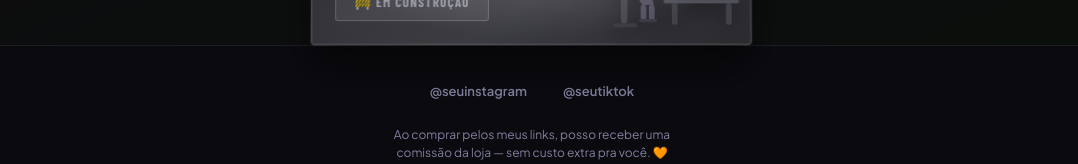
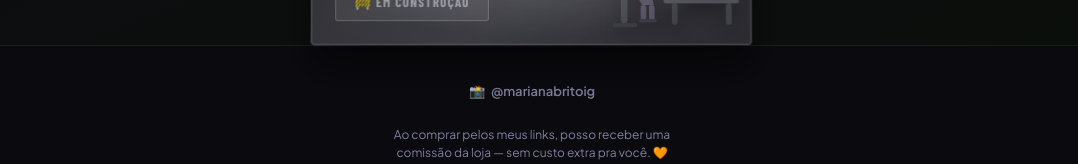
Before and after one commit to mmrovtredu-ctrl/linkbio, a React (Vite) app: page / in a window 1280 px wide. Shown: the part 766-930 px from the top of the page, without its empty margins (108-1186 px from the left). Built offline with nearby package versions, Linux system fonts and the light colour scheme; a web font is replaced by a local one.

Commit message:
Add files via upload

```diff
--- a/src/app/App.tsx
+++ b/src/app/App.tsx
@@ -386,16 +386,6 @@ function World3DCard({ worldId, index, onClick }: World3DCardProps) {
     applyTilt(nx, ny);
   }, [applyTilt]);
 
-  const handleTouchMove = useCallback((e: React.TouchEvent) => {
-    e.preventDefault();
-    const touch = e.touches[0];
-    const rect = containerRef.current?.getBoundingClientRect();
-    if (!rect) return;
-    const nx = ((touch.clientX - rect.left) / rect.width - 0.5) * 2;
-    const ny = ((touch.clientY - rect.top) / rect.height - 0.5) * 2;
-    applyTilt(nx, ny);
-  }, [applyTilt]);
-
   useEffect(() => () => cancelAnimationFrame(animRef.current), []);
 
   const shadowX = tilt.y * 2;
@@ -422,9 +412,6 @@ function World3DCard({ worldId, index, onClick }: World3DCardProps) {
       onMouseMove={handleMouseMove}
       onMouseLeave={() => { setInteracting(false); resetTilt(); }}
       onMouseEnter={() => setInteracting(true)}
-      onTouchStart={() => setInteracting(true)}
-      onTouchMove={handleTouchMove}
-      onTouchEnd={() => { setInteracting(false); resetTilt(); }}
       onClick={handleClick}
       role="button"
       aria-label={emConstrucao ? `${world.name} — em construção` : `Entrar no mundo ${world.name}`}
@@ -643,23 +630,12 @@ function ProductCard({ product, world, index, isTikTok }: ProductCardProps) {
   const [tilt, setTilt] = useState({ x: 0, y: 0 });
   const ref = useRef<HTMLDivElement>(null);
 
-  const handleTouch = (e: React.TouchEvent) => {
-    const touch = e.touches[0];
-    const rect = ref.current?.getBoundingClientRect();
-    if (!rect) return;
-    const nx = ((touch.clientX - rect.left) / rect.width - 0.5) * 2;
-    const ny = ((touch.clientY - rect.top) / rect.height - 0.5) * 2;
-    setTilt({ x: -ny * 8, y: nx * 8 });
-  };
-
   return (
     <motion.div
       ref={ref}
       initial={{ opacity: 0, y: 20 }}
       animate={{ opacity: 1, y: 0 }}
       transition={{ duration: 0.35, delay: index * 0.05, ease: [0.22, 1, 0.36, 1] }}
-      onTouchMove={handleTouch}
-      onTouchEnd={() => setTilt({ x: 0, y: 0 })}
       onMouseMove={(e) => {
         const rect = ref.current?.getBoundingClientRect();
         if (!rect) return;
@@ -887,23 +863,21 @@ function Footer({ world }: { world?: typeof WORLDS[WorldId] }) {
       }}
     >
       <div style={{ display: "flex", gap: "20px", marginBottom: "4px" }}>
-        {["@seuinstagram", "@seutiktok"].map((handle) => (
         <a
-            key={handle}
-            href="#"
-            onClick={(e) => e.preventDefault()}
+          href="https://www.instagram.com/marianabritoig?igsh=aW8xcnhtNXN0ZHlm"
+          target="_blank"
+          rel="noopener noreferrer"
           style={{
             fontFamily: font, fontSize: "13px", fontWeight: 600,
             color: text, textDecoration: "none",
-              display: "flex", alignItems: "center", gap: "4px",
+            display: "flex", alignItems: "center", gap: "6px",
             minHeight: "44px",
             padding: "4px 8px",
           }}
-            aria-label={handle}
+          aria-label="Instagram @marianabritoig"
         >
-            {handle}
+          <span aria-hidden="true">📸</span> @marianabritoig
         </a>
-        ))}
       </div>
       <p style={{ fontFamily: font, fontSize: "12px", color: text, textAlign: "center", lineHeight: 1.5, maxWidth: "320px" }}>
         Ao comprar pelos meus links, posso receber uma comissão da loja — sem custo extra pra você. 🧡
```
Lines whose indentation alone changed are shown as unchanged.
